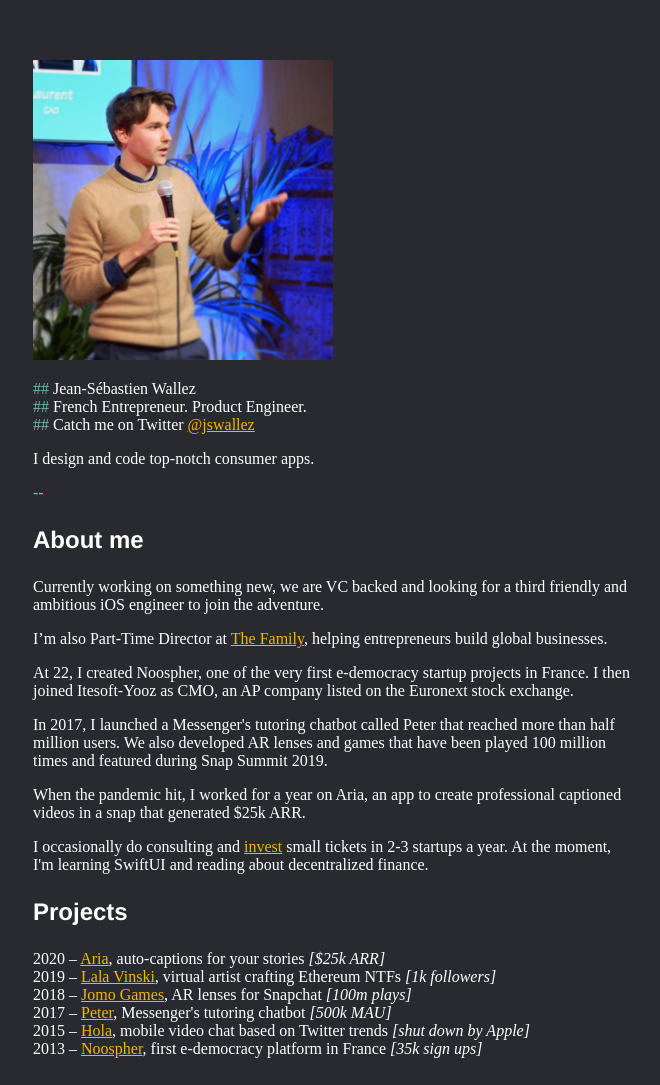
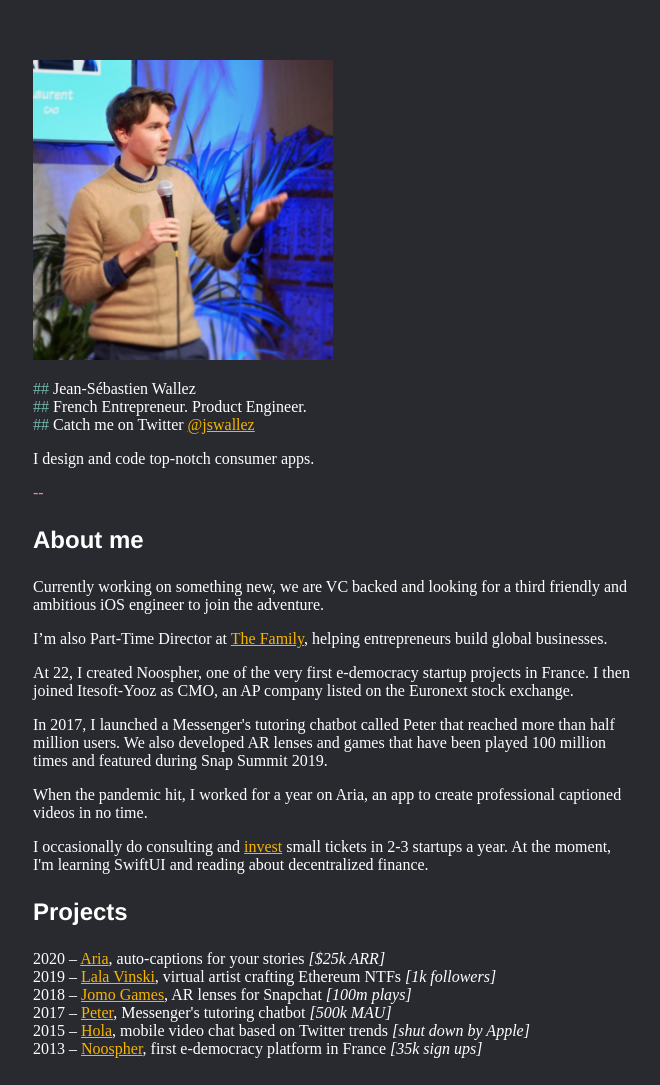
Before and after one commit to jswallez/jswallez.com, a plain HTML site: page index.html in a window 1280 px wide. Shown: the top 1085 px of the page, without its empty margins (307-967 px from the left). Drawn offline with Linux system fonts and the light colour scheme.

Commit message:
Add files via upload

```diff
--- a/index.html
+++ b/index.html
@@ -29,7 +29,7 @@
 
 	<p>In 2017, I launched a Messenger's tutoring chatbot called Peter that reached more than half million users. We also developed AR lenses and games that have been played 100 million times and featured during Snap Summit 2019</a>.</p>
 
-	<p>When the pandemic hit, I worked for a year on Aria, an app to create professional captioned videos in a snap that generated $25k ARR.</p>
+	<p>When the pandemic hit, I worked for a year on Aria, an app to create professional captioned videos in no time.</p>
 
 	<p>I occasionally do consulting and <a href="https://www.crunchbase.com/person/jean-sebastien-wallez">invest</a> small tickets in 2-3 startups a year. At the moment, I'm learning SwiftUI and reading about decentralized finance.</p>
 
```
